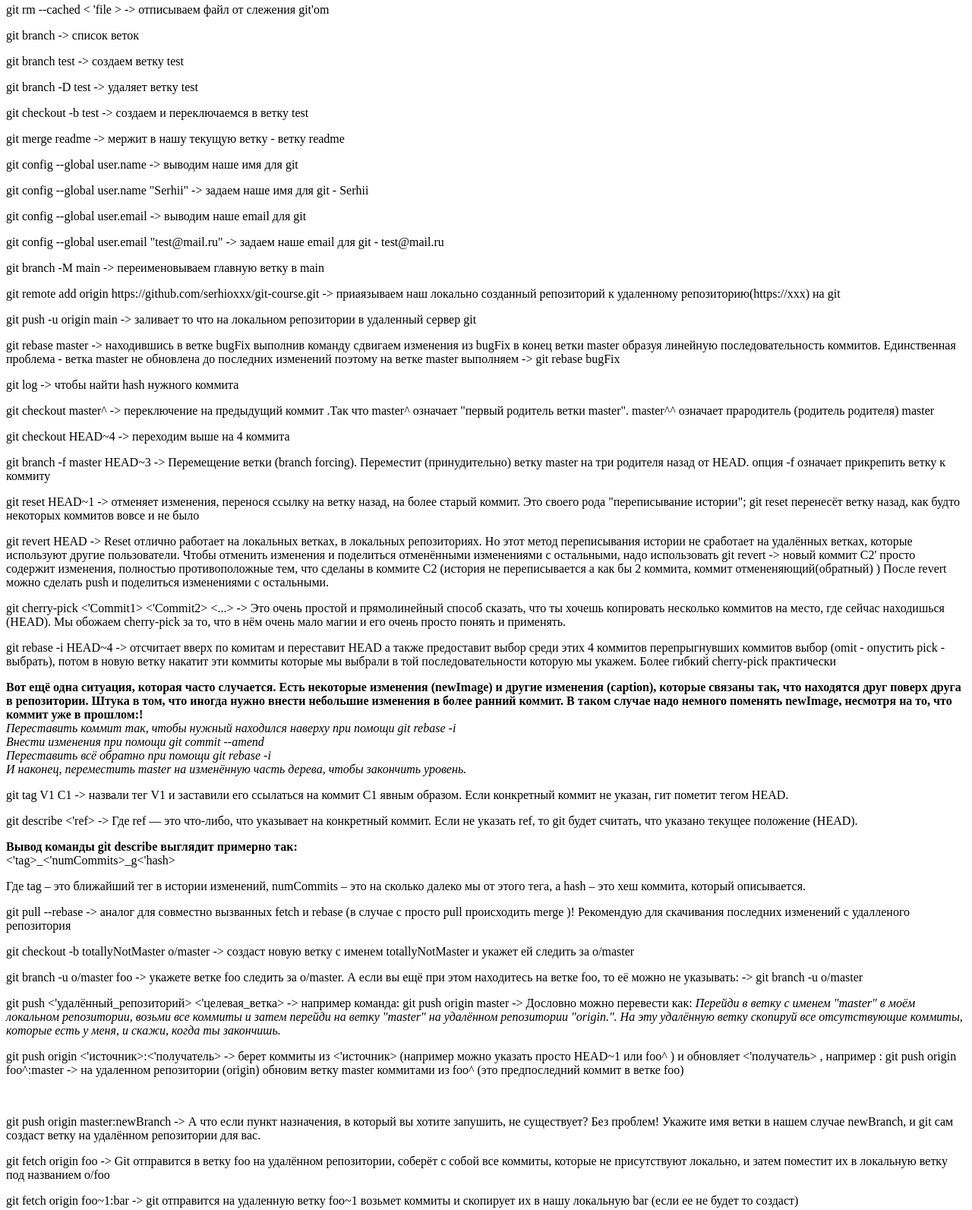
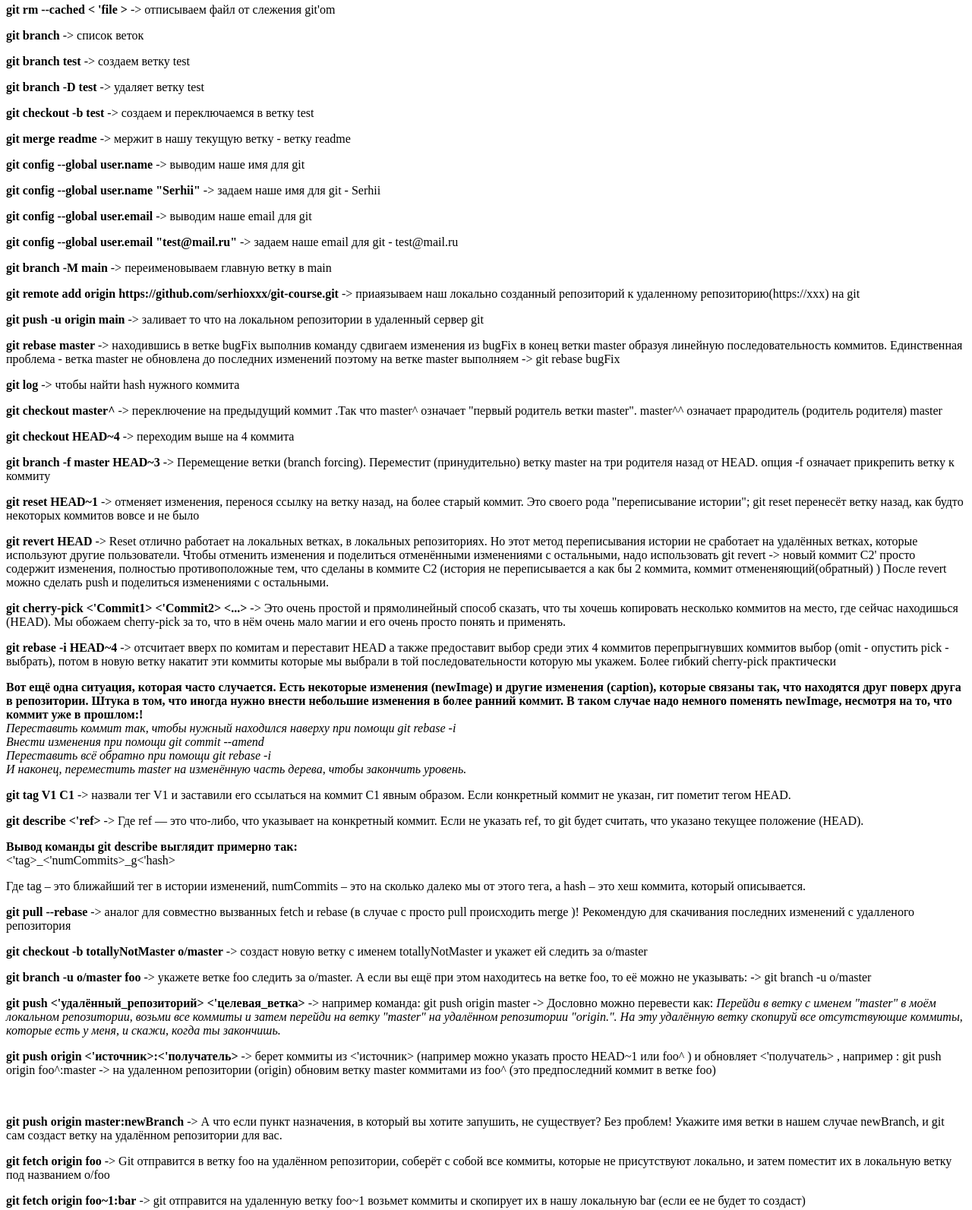
Before and after one commit to SerhioXXX/git-course, a plain HTML site: page index.html in a window 1280 px wide. Shown: the part 96-1689 px from the top of the page at 76% size. Drawn offline with Linux system fonts and the light colour scheme; a script that the page names is missing.

Commit message:
bold tag

```diff
--- a/index.html
+++ b/index.html
@@ -7,31 +7,31 @@
 <body>
   <h1>Hello Git</h1>
   <a href="https://learngitbranching.js.org/?locale=ru_RU">https://learngitbranching.js.org/?locale=ru_RU</a>
-  <p>git rm --cached < 'file >  -> отписываем файл от слежения git'om</p>
-  <p>git branch -> список веток</p>
-  <p>git branch test -> создаем ветку test</p>
-  <p>git branch -D test -> удаляет ветку test</p>
-  <p>git checkout -b test -> создаем и переключаемся в ветку test</p>
-  <p>git merge readme -> мержит в нашу текущую ветку - ветку readme</p>
-  <p> git config --global user.name -> выводим наше имя для git</p>
-  <p> git config --global user.name "Serhii" -> задаем наше имя для git - Serhii</p>
-  <p> git config --global user.email -> выводим наше email для git</p>
-  <p> git config --global user.email "test@mail.ru" -> задаем наше email для git - test@mail.ru</p>
-  <p>git branch -M main -> переименовываем главную ветку в main</p>
-  <p>git remote add origin https://github.com/serhioxxx/git-course.git  -> приаязываем наш локально созданный репозиторий к удаленному репозиторию(https://xxx) на git</p>
-  <p>git push -u origin main -> заливает то что на локальном репозитории в удаленный сервер git</p>
-  <p>git rebase master -> находившись в ветке bugFix выполнив команду сдвигаем изменения из bugFix в конец ветки master образуя линейную последовательность коммитов.
+  <p><b>git rm --cached < 'file ></b> -> отписываем файл от слежения git'om</p>
+  <p><b>git branch </b> -> список веток</p>
+  <p><b>git branch test</b> -> создаем ветку test</p>
+  <p><b>git branch -D test</b> -> удаляет ветку test</p>
+  <p><b>git checkout -b test</b> -> создаем и переключаемся в ветку test</p>
+  <p><b>git merge readme </b>-> мержит в нашу текущую ветку - ветку readme</p>
+  <p> <b>git config --global user.name</b> -> выводим наше имя для git</p>
+  <p><b>git config --global user.name "Serhii"</b>  -> задаем наше имя для git - Serhii</p>
+  <p> <b>git config --global user.email</b> -> выводим наше email для git</p>
+  <p><b>git config --global user.email "test@mail.ru"</b>  -> задаем наше email для git - test@mail.ru</p>
+  <p><b>git branch -M main</b> -> переименовываем главную ветку в main</p>
+  <p><b>git remote add origin https://github.com/serhioxxx/git-course.git </b> -> приаязываем наш локально созданный репозиторий к удаленному репозиторию(https://xxx) на git</p>
+  <p><b>git push -u origin main </b>-> заливает то что на локальном репозитории в удаленный сервер git</p>
+  <p><b>git rebase master</b> -> находившись в ветке bugFix выполнив команду сдвигаем изменения из bugFix в конец ветки master образуя линейную последовательность коммитов.
     Единственная проблема - ветка master не обновлена до последних изменений поэтому на ветке master выполняем -> git rebase bugFix </p>
-  <p>git log -> чтобы найти hash нужного коммита</p>
-  <p>git checkout master^ -> переключение на предыдущий коммит .Так что master^ означает "первый родитель ветки master". master^^ означает прародитель (родитель родителя) master</p>
-  <p>git checkout HEAD~4 -> переходим выше на 4 коммита</p>
-  <p>git branch -f master HEAD~3 -> Перемещение ветки (branch forcing). Переместит (принудительно) ветку master на три родителя назад от HEAD. опция -f означает прикрепить ветку к коммиту</p>
-  <p>git reset HEAD~1 -> отменяет изменения, перенося ссылку на ветку назад, на более старый коммит. Это своего рода "переписывание истории"; git reset перенесёт ветку назад, как будто некоторых коммитов вовсе и не было</p>
-  <p>git revert HEAD -> Reset отлично работает на локальных ветках, в локальных репозиториях. Но этот метод переписывания истории не сработает на удалённых ветках, которые используют другие пользователи.
+  <p><b>git log</b> -> чтобы найти hash нужного коммита</p>
+  <p><b>git checkout master^</b> -> переключение на предыдущий коммит .Так что master^ означает "первый родитель ветки master". master^^ означает прародитель (родитель родителя) master</p>
+  <p><b>git checkout HEAD~4</b> -> переходим выше на 4 коммита</p>
+  <p><b>git branch -f master HEAD~3</b> -> Перемещение ветки (branch forcing). Переместит (принудительно) ветку master на три родителя назад от HEAD. опция -f означает прикрепить ветку к коммиту</p>
+  <p><b>git reset HEAD~1 </b>-> отменяет изменения, перенося ссылку на ветку назад, на более старый коммит. Это своего рода "переписывание истории"; git reset перенесёт ветку назад, как будто некоторых коммитов вовсе и не было</p>
+  <p><b>git revert HEAD </b>-> Reset отлично работает на локальных ветках, в локальных репозиториях. Но этот метод переписывания истории не сработает на удалённых ветках, которые используют другие пользователи.
     Чтобы отменить изменения и поделиться отменёнными изменениями с остальными, надо использовать git revert -> новый коммит C2' просто содержит изменения, полностью противоположные тем, что сделаны в коммите C2 (история не переписывается а как бы 2 коммита, коммит отмененяющий(обратный) )
     После revert можно сделать push и поделиться изменениями с остальными.</p>
-  <p>git cherry-pick  <'Commit1> <'Commit2> <...> -> Это очень простой и прямолинейный способ сказать, что ты хочешь копировать несколько коммитов на место, где сейчас находишься (HEAD). Мы обожаем cherry-pick за то, что в нём очень мало магии и его очень просто понять и применять.</p>
-  <p>git rebase -i HEAD~4 -> отсчитает вверх по комитам и переставит HEAD а также предоставит выбор среди этих  4 коммитов перепрыгнувших коммитов выбор (omit - опустить pick - выбрать), потом в новую ветку накатит эти коммиты которые мы выбрали в той последовательности которую мы укажем. Более гибкий cherry-pick практически</p>
+  <p><b>git cherry-pick  <'Commit1> <'Commit2> <...></b> -> Это очень простой и прямолинейный способ сказать, что ты хочешь копировать несколько коммитов на место, где сейчас находишься (HEAD). Мы обожаем cherry-pick за то, что в нём очень мало магии и его очень просто понять и применять.</p>
+  <p><b>git rebase -i HEAD~4</b> -> отсчитает вверх по комитам и переставит HEAD а также предоставит выбор среди этих  4 коммитов перепрыгнувших коммитов выбор (omit - опустить pick - выбрать), потом в новую ветку накатит эти коммиты которые мы выбрали в той последовательности которую мы укажем. Более гибкий cherry-pick практически</p>
   <b>Вот ещё одна ситуация, которая часто случается. Есть некоторые изменения (newImage) и другие изменения (caption), которые связаны так, что находятся друг поверх друга в репозитории.
     Штука в том, что иногда нужно внести небольшие изменения в более ранний коммит. В таком случае надо немного поменять newImage, несмотря на то, что коммит уже в прошлом:!</b><br>
     <i>Переставить коммит так, чтобы нужный находился наверху при помощи <quote>git rebase -i</quote><br>
@@ -39,25 +39,25 @@
       Переставить всё обратно при помощи <quote>git rebase -i</quote><br>
       И наконец, переместить master на изменённую часть дерева, чтобы закончить уровень.</i>
 
-  <p>git tag V1 C1 -> назвали тег V1 и заставили его ссылаться на коммит C1 явным образом. Если конкретный коммит не указан, гит пометит тегом HEAD.</p>
-  <p>git describe <'ref> -> Где ref — это что-либо, что указывает на конкретный коммит. Если не указать ref, то git будет считать, что указано текущее положение (HEAD).</p>
+  <p><b>git tag V1 C1</b> -> назвали тег V1 и заставили его ссылаться на коммит C1 явным образом. Если конкретный коммит не указан, гит пометит тегом HEAD.</p>
+  <p><b>git describe <'ref></b> -> Где ref — это что-либо, что указывает на конкретный коммит. Если не указать ref, то git будет считать, что указано текущее положение (HEAD).</p>
   <b>Вывод команды git describe выглядит примерно так:</b><br>
   <quote><'tag>_<'numCommits>_g<'hash></quote><br>
   <p>Где tag – это ближайший тег в истории изменений, numCommits – это на сколько далеко мы от этого тега, а hash – это хеш коммита, который описывается.</p>
-  <p>git pull --rebase -> аналог для совместно вызванных fetch и rebase (в случае с просто pull происходить merge )! Рекомендую для скачивания последних изменений с удалленого репозитория</p>
-  <p>git checkout -b totallyNotMaster o/master -> создаст новую ветку с именем totallyNotMaster и укажет ей следить за o/master</p>
-  <p>git branch -u o/master foo -> укажете ветке foo следить за o/master. А если вы ещё при этом находитесь на ветке foo, то её можно не указывать: -> git branch -u o/master</p>
-  <p>git push <'удалённый_репозиторий> <'целевая_ветка> -> например команда: git push origin master -> Дословно можно перевести как: <i>Перейди в ветку с именем "master" в моём локальном репозитории, возьми все коммиты и затем перейди на ветку "master" на удалённом репозитории "origin.". На эту удалённую ветку скопируй все отсутствующие коммиты, которые есть у меня, и скажи, когда ты закончишь.</i></p>
-  <p>git push origin <'источник>:<'получатель> -> берет коммиты из <'источник> (например можно указать просто HEAD~1 или foo^ ) и обновляет <'получатель> , например : git push origin foo^:master -> на удаленном репозитории (origin) обновим ветку master коммитами из foo^ (это предпоследний коммит в ветке foo)</p><br>
-  <p>git push origin master:newBranch -> А что если пункт назначения, в который вы хотите запушить, не существует? Без проблем! Укажите имя ветки в нашем случае newBranch, и git сам создаст ветку на удалённом репозитории для вас.</p>
-  <p>git fetch origin foo -> Git отправится в ветку foo на удалённом репозитории, соберёт с собой все коммиты, которые не присутствуют локально, и затем поместит их в локальную ветку под названием o/foo</p>
-  <p>git fetch origin foo~1:bar -> git отправится на удаленную ветку foo~1 возьмет коммиты и скопирует их в нашу локальную bar (если ее не будет то создаст)</p>
-  <p>git fetch -> скачивает все-все коммиты с удалённого репозитория и помещает их в соответствующие удалённо-локальные ветки в локальном репозитории origin/foo и origin/bar к примеру, в локальных foo и bar без изменений</p>
-  <p>git push origin :foo -> удалить ветку foo в удаленном репозитории</p>
-  <p>git fetch origin :bar -> создаст ветку bar в локальном репозитории</p>
-  <p>git pull origin foo -> это то же самое, что сделать: git fetch origin foo; git merge o/foo</p>
-  <p>git pull origin bar~1:bugFix -> то же, что: git fetch origin bar~1:bugFix; git merge bugFix</p>
-  <p>git pull origin master:foo -> Тут немного магии: запустивши команду находясь в локальной ветке bar мы сначала создадим локальную ветку foo далее скачаем в нее коммиты из удаленной ветки master и смержим foo c bar</p>
+  <p><b>git pull --rebase</b> -> аналог для совместно вызванных fetch и rebase (в случае с просто pull происходить merge )! Рекомендую для скачивания последних изменений с удалленого репозитория</p>
+  <p><b>git checkout -b totallyNotMaster o/master</b> -> создаст новую ветку с именем totallyNotMaster и укажет ей следить за o/master</p>
+  <p><b>git branch -u o/master foo</b> -> укажете ветке foo следить за o/master. А если вы ещё при этом находитесь на ветке foo, то её можно не указывать: -> git branch -u o/master</p>
+  <p><b>git push <'удалённый_репозиторий> <'целевая_ветка></b> -> например команда: git push origin master -> Дословно можно перевести как: <i>Перейди в ветку с именем "master" в моём локальном репозитории, возьми все коммиты и затем перейди на ветку "master" на удалённом репозитории "origin.". На эту удалённую ветку скопируй все отсутствующие коммиты, которые есть у меня, и скажи, когда ты закончишь.</i></p>
+  <p><b>git push origin <'источник>:<'получатель></b> -> берет коммиты из <'источник> (например можно указать просто HEAD~1 или foo^ ) и обновляет <'получатель> , например : git push origin foo^:master -> на удаленном репозитории (origin) обновим ветку master коммитами из foo^ (это предпоследний коммит в ветке foo)</p><br>
+  <p><b>git push origin master:newBranch</b> -> А что если пункт назначения, в который вы хотите запушить, не существует? Без проблем! Укажите имя ветки в нашем случае newBranch, и git сам создаст ветку на удалённом репозитории для вас.</p>
+  <p><b>git fetch origin foo</b> -> Git отправится в ветку foo на удалённом репозитории, соберёт с собой все коммиты, которые не присутствуют локально, и затем поместит их в локальную ветку под названием o/foo</p>
+  <p><b>git fetch origin foo~1:bar</b> -> git отправится на удаленную ветку foo~1 возьмет коммиты и скопирует их в нашу локальную bar (если ее не будет то создаст)</p>
+  <p><b>git fetch</b> -> скачивает все-все коммиты с удалённого репозитория и помещает их в соответствующие удалённо-локальные ветки в локальном репозитории origin/foo и origin/bar к примеру, в локальных foo и bar без изменений</p>
+  <p><b>git push origin :foo</b> -> удалить ветку foo в удаленном репозитории</p>
+  <p><b>git fetch origin :bar</b> -> создаст ветку bar в локальном репозитории</p>
+  <p><b>git pull origin foo</b> -> это то же самое, что сделать: git fetch origin foo; git merge o/foo</p>
+  <p><b>git pull origin bar~1:bugFix</b> -> то же, что: git fetch origin bar~1:bugFix; git merge bugFix</p>
+  <p><b>git pull origin master:foo</b> -> Тут немного магии: запустивши команду находясь в локальной ветке bar мы сначала создадим локальную ветку foo далее скачаем в нее коммиты из удаленной ветки master и смержим foo c bar</p>
 
 </body>
 <script src="script.js"></script>
```
